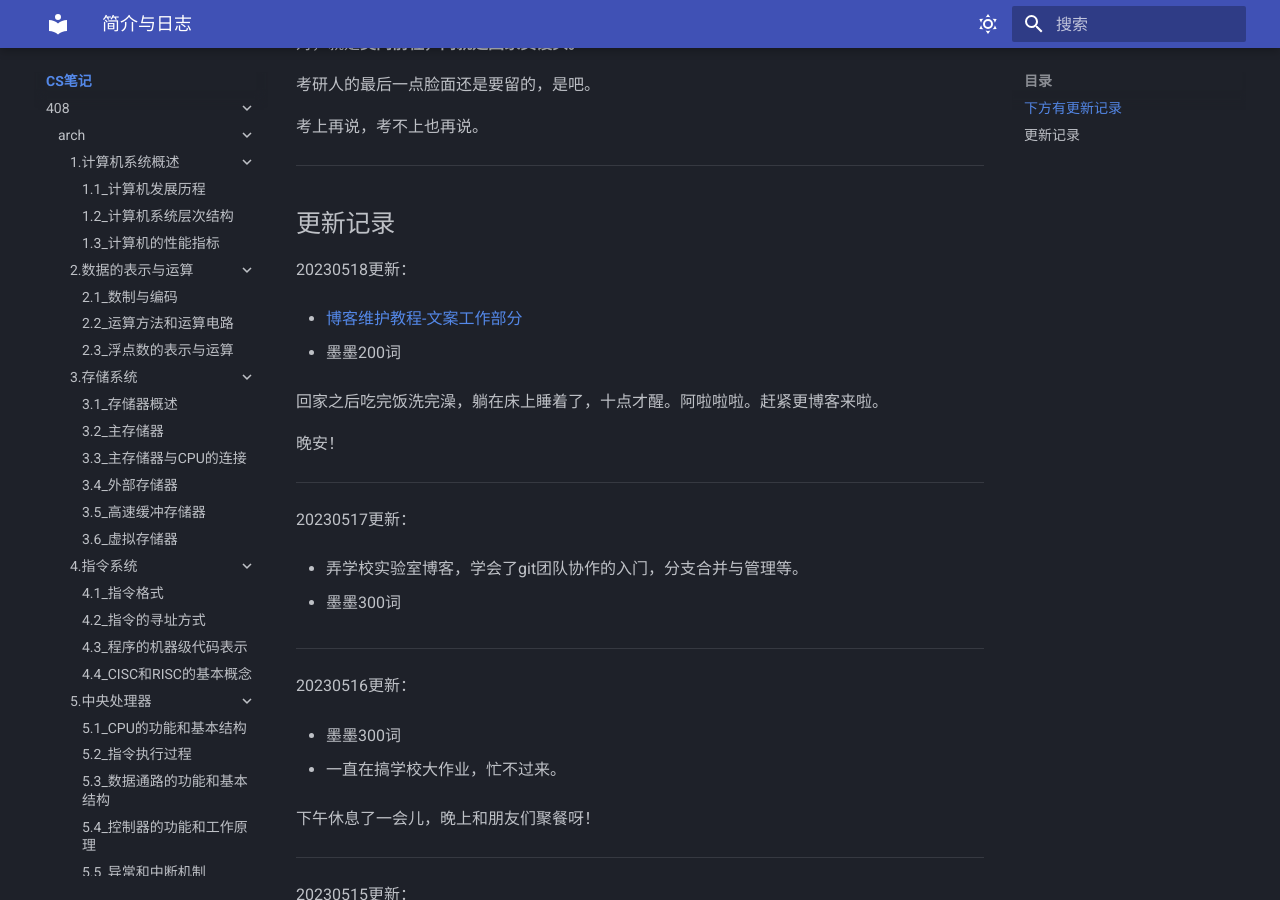
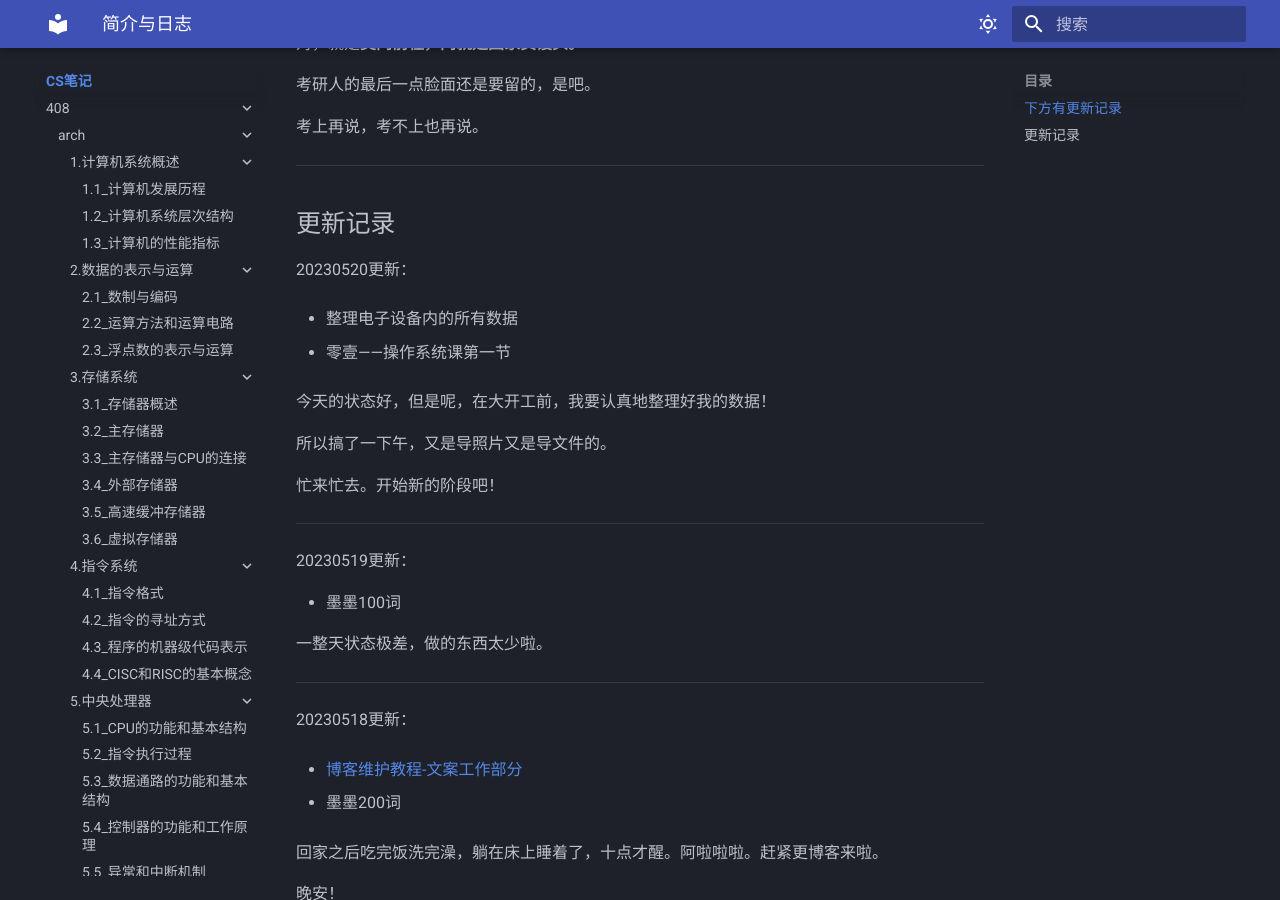
Before and after one commit to Haohahahaha/cs, an MkDocs documentation site: the page built from docs/index.md, in a window 1280 px wide and 900 px high, scrolled down 1053 px. Built offline with MkDocs 1.6.1 and Material for MkDocs 9.7.7, drawn with Linux system fonts in a browser that asks for light colours.

Commit message:
2023-05-20_21:32:52 update

```diff
--- a/docs/index.md
+++ b/docs/index.md
@@ -55,6 +55,28 @@
 <a id="update"></a>
 
 ## 更新记录
+
+20230520更新：
+
+- 整理电子设备内的所有数据
+
+- 零壹——操作系统课第一节
+
+今天的状态好，但是呢，在大开工前，我要认真地整理好我的数据！
+
+所以搞了一下午，又是导照片又是导文件的。
+
+忙来忙去。开始新的阶段吧！
+
+---
+
+20230519更新：
+
+- 墨墨100词
+
+一整天状态极差，做的东西太少啦。
+
+---
 
 20230518更新：
 
```
